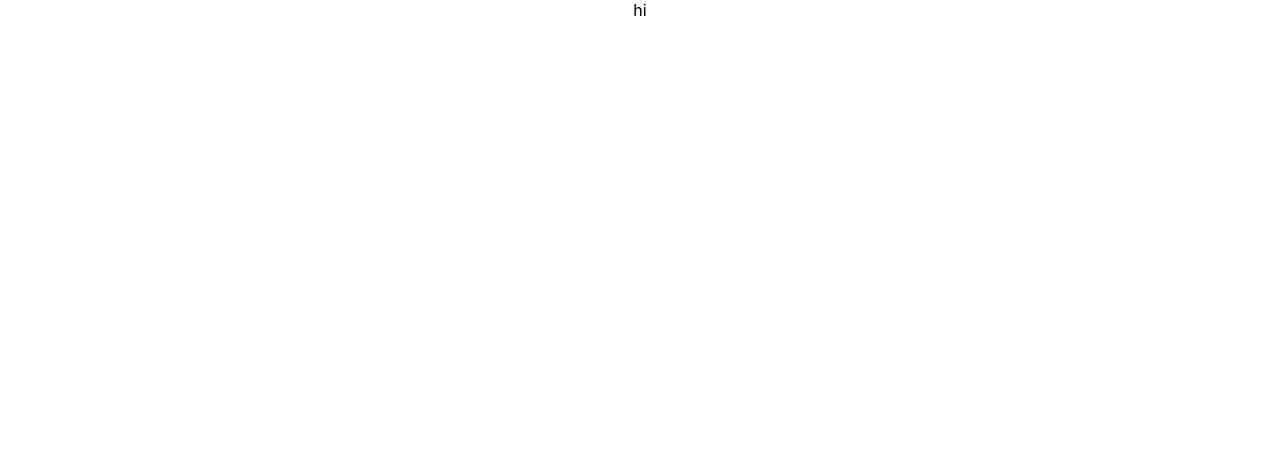
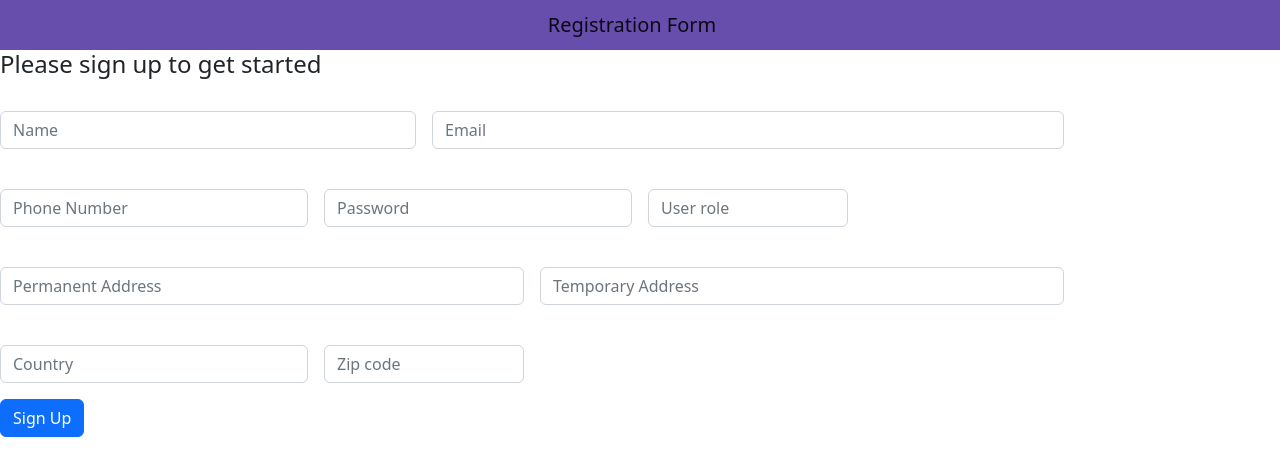
Before and after one commit to kaylinkhanal/dhl, a React (Create React App) app in the folder Client/: page /registrationform in a window 1280 px wide. Shown: the top 476 px of the page. Built offline with nearby package versions, Linux system fonts and the light colour scheme.

Commit message:
added a registration form

```diff
--- a/Client/public/index.html
+++ b/Client/public/index.html
@@ -15,6 +15,8 @@
       user's mobile device or desktop. See https://developers.google.com/web/fundamentals/web-app-manifest/
     -->
     <link rel="manifest" href="%PUBLIC_URL%/manifest.json" />
+    <link rel="stylesheet"
+      href="https://cdnjs.cloudflare.com/ajax/libs/material-design-iconic-font/2.2.0/css/material-design-iconic-font.min.css">
     <!--
       Notice the use of %PUBLIC_URL% in the tags above.
       It will be replaced with the URL of the `public` folder during the build.
@@ -39,5 +41,9 @@
       To begin the development, run `npm start` or `yarn start`.
       To create a production bundle, use `npm run build` or `yarn build`.
     -->
+    <script src="https://cdn.jsdelivr.net/npm/@popperjs/core@2.9.2/dist/umd/popper.min.js"
+      integrity="sha384-IQsoLXl5PILFhosVNubq5LC7Qb9DXgDA9i+tQ8Zj3iwWAwPtgFTxbJ8NT4GN1R8p" crossorigin="anonymous"></script>
+    <script src="https://cdn.jsdelivr.net/npm/bootstrap@5.0.2/dist/js/bootstrap.min.js"
+      integrity="sha384-cVKIPhGWiC2Al4u+LWgxfKTRIcfu0JTxR+EQDz/bgldoEyl4H0zUF0QKbrJ0EcQF" crossorigin="anonymous"></script>
   </body>
 </html>
--- a/Client/src/App.css
+++ b/Client/src/App.css
@@ -36,3 +36,7 @@
     transform: rotate(360deg);
   }
 }
+
+.navbar-custom {
+  background-color: #674ead;
+}
--- a/Client/src/App.js
+++ b/Client/src/App.js
@@ -1,12 +1,20 @@
 import React from "react";
-import './App.css';
+import { Route, Link, Routes } from "react-router-dom";
+import "./App.css";
+import RegistrationForm from "./containers/registrationForm";
+import NavBar from "./components/navBar";
 
-function App() {
+const App = () => {
   return (
-    <div className="App">
-      hi
-    </div>
+    <>
+      <>
+        <NavBar />
+      </>
+      <Routes>
+        <Route exact path="/registrationform" element={<RegistrationForm />} />
+      </Routes>
+    </>
   );
-}
+};
 
 export default App;
--- /dev/null
+++ b/Client/src/components/navBar.js
@@ -0,0 +1,15 @@
+import React from "react";
+import "bootstrap/dist/css/bootstrap.css";
+
+const NavBar = () => {
+  return (
+    <>
+      <nav class="navbar navbar-custom">
+        <div class="container-fluid justify-content-center">
+          <span class="navbar-brand mb-0 h1">Registration Form</span>
+        </div>
+      </nav>
+    </>
+  );
+};
+export default NavBar;
--- /dev/null
+++ b/Client/src/containers/home.js
@@ -0,0 +1,6 @@
+import React from "react";
+
+const Home = () => {
+  return <div></div>;
+};
+export default Home;
--- /dev/null
+++ b/Client/src/containers/registrationForm.js
@@ -0,0 +1,216 @@
+import React from "react";
+import { Formik, Form, Field } from "formik";
+import * as Yup from "yup";
+
+const SignupSchema = Yup.object().shape({
+  name: Yup.string()
+    .min(5, "Must be 5 characters or more")
+    .required("Required"),
+  email: Yup.string().email("Invalid email address").required("Required"),
+  phoneNumber: Yup.number()
+    .min(10, "Must be at least 10 digits")
+    .required("Required"),
+  password: Yup.string()
+    .max(8, "Must be minimum 8 characters")
+    .required("Required"),
+  userRole: Yup.string().required("Required"),
+  permanentAddress: Yup.string()
+    .max(15, "Must be 15 characters or less")
+    .required("Required"),
+  temporaryAddress: Yup.string()
+    .max(15, "Must be 15 characters or less")
+    .required("Required"),
+  country: Yup.string()
+    .max(15, "Must be 15 characters or less")
+    .required("Required"),
+  zipCode: Yup.number().min(5, "Must be a valid zip code").required("Required"),
+});
+
+const RegistrationForm = () => {
+  return (
+    <div>
+      <h4>Please sign up to get started</h4>
+
+      <Formik
+        initialValues={{
+          name: "",
+          email: "",
+          phoneNumber: "",
+          password: "",
+          userRole: "",
+          permanentAddress: "",
+          temporaryAddress: "",
+          country: "",
+          zipCode: "",
+        }}
+        validationSchema={SignupSchema}
+        onsubmit={(values) => {
+          const requestOptions = {
+            method: "POST",
+            headers: {
+              "Content-type": "application/json",
+            },
+            body: JSON.stringify(values),
+          };
+          fetch("http://localhost:5000/register", requestOptions)
+            .then((res) => res.json())
+            .then((data) => alert(data.msg));
+        }}
+      >
+        {({ errors, touched }) => (
+          <Form class="row g-3">
+            <div class="col-md-4">
+              <label for="inputName" class="form-label">
+                <i className="zmdi zmdi-account material-icons-name"></i>
+              </label>
+
+              <Field
+                name="name"
+                class="form-control"
+                id="inputName"
+                placeholder="Name"
+              />
+              {errors.name && touched.name ? <div>{errors.name} </div> : null}
+            </div>
+
+            <div class="col-md-6">
+              <label for="inputEmail4" class="form-label">
+                <i className="zmdi zmdi-email material-icons-email"></i>
+              </label>
+
+              <Field
+                name="email"
+                class="form-control"
+                id="inputEmail4"
+                placeholder="Email"
+              />
+              {errors.email && touched.email ? (
+                <div>{errors.email} </div>
+              ) : null}
+            </div>
+
+            <div class="col-md-3">
+              <label for="inputPhoneNumber" class="form-label">
+                <i className="zmdi zmdi-phone-in-talk material-icons-phone"></i>
+              </label>
+
+              <Field
+                name="phoneNumber"
+                class="form-control"
+                id="inputPhoneNumber"
+                placeholder="Phone Number"
+              />
+              {errors.phoneNumber && touched.phoneNumber ? (
+                <div>{errors.phoneNumber} </div>
+              ) : null}
+            </div>
+
+            <div class="col-md-3">
+              <label for="inputPassword4" class="form-label">
+                <i className="zmdi zmdi-lock material-icons-name"></i>
+              </label>
+
+              <Field
+                name="password"
+                class="form-control"
+                id="inputPassword4"
+                placeholder="Password"
+              />
+              {errors.password && touched.password ? (
+                <div>{errors.password} </div>
+              ) : null}
+            </div>
+
+            <div class="col-md-2">
+              <label for="inputUserRole" class="form-label">
+                <i className="zmdi zmdi-slideshow material-icons-name"></i>
+              </label>
+
+              <Field
+                name="userRole"
+                class="form-control"
+                id="inputUserRole"
+                placeholder="User role"
+              />
+              {errors.userRole && touched.userRole ? (
+                <div>{errors.userRole} </div>
+              ) : null}
+            </div>
+
+            <div class="col-5">
+              <label for="inputPermanentAddress" class="form-label">
+                <i className="zmdi zmdi-home material-icons-name"></i>
+              </label>
+
+              <Field
+                name="permanentAddress"
+                class="form-control"
+                id="inputPermanentAddress"
+                placeholder="Permanent Address"
+              />
+              {errors.permanentAddress && touched.permanentAddress ? (
+                <div>{errors.permanentAddress} </div>
+              ) : null}
+            </div>
+
+            <div class="col-5">
+              <label for="inputTemporaryAddress" class="form-label">
+                <i className="zmdi zmdi-home material-icons-name"></i>
+              </label>
+
+              <Field
+                name="temporaryAddress"
+                class="form-control"
+                id="inputTemporaryAddress"
+                placeholder="Temporary Address"
+              />
+              {errors.temporaryAddress && touched.temporaryAddress ? (
+                <div>{errors.temporaryAddress} </div>
+              ) : null}
+            </div>
+
+            <div class="col-md-3">
+              <label for="inputCountry" class="form-label">
+                <i className="zmdi zmdi-globe material-icons-name"></i>
+              </label>
+
+              <Field
+                name="country"
+                class="form-control"
+                id="inputCountry"
+                placeholder="Country"
+              />
+              {errors.country && touched.country ? (
+                <div>{errors.country} </div>
+              ) : null}
+            </div>
+
+            <div class="col-md-2">
+              <label for="inputZipCode" class="form-label">
+                <i className="zmdi zmdi-pin material-icons-name"></i>
+              </label>
+
+              <Field
+                name="zipCode"
+                class="form-control"
+                id="inputZipCode"
+                placeholder="Zip code"
+              />
+              {errors.zipCode && touched.zipCode ? (
+                <div>{errors.zipCode} </div>
+              ) : null}
+            </div>
+
+            <div class="col-12">
+              <button type="submit" class="btn btn-primary">
+                Sign Up
+              </button>
+            </div>
+          </Form>
+        )}
+      </Formik>
+    </div>
+  );
+};
+
+export default RegistrationForm;
```
Also changed, not shown: Client/package.json (+8 -2 lines), Client/src/index.js (+10 -8 lines), 2 other files (tests, documents, lock files or other folders).
